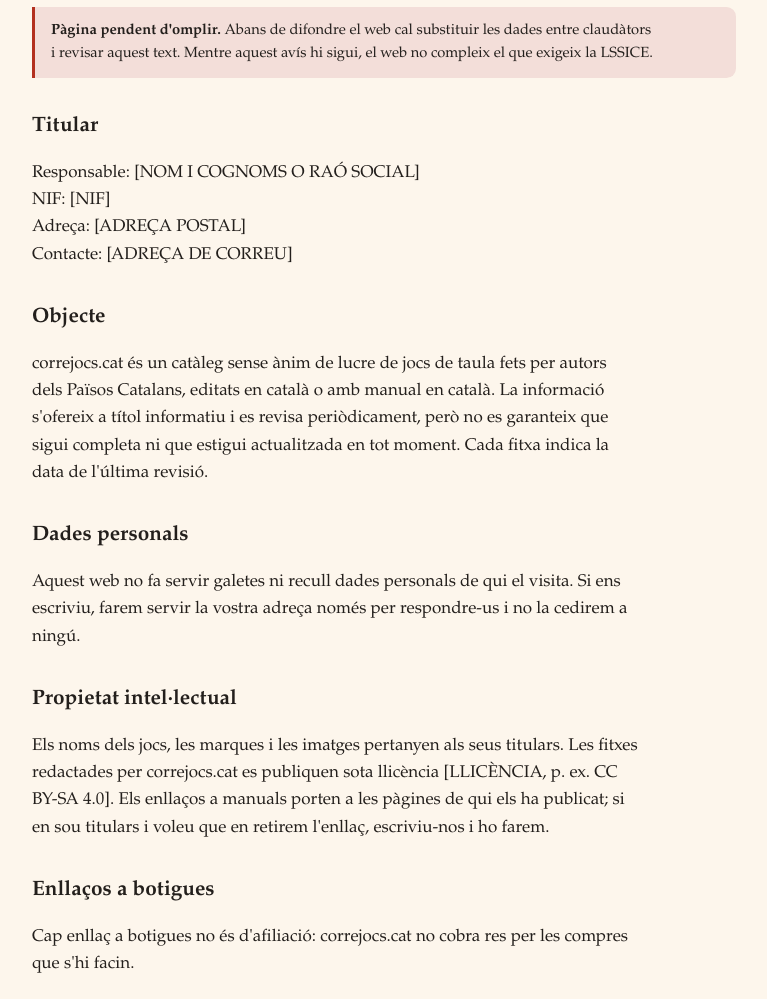
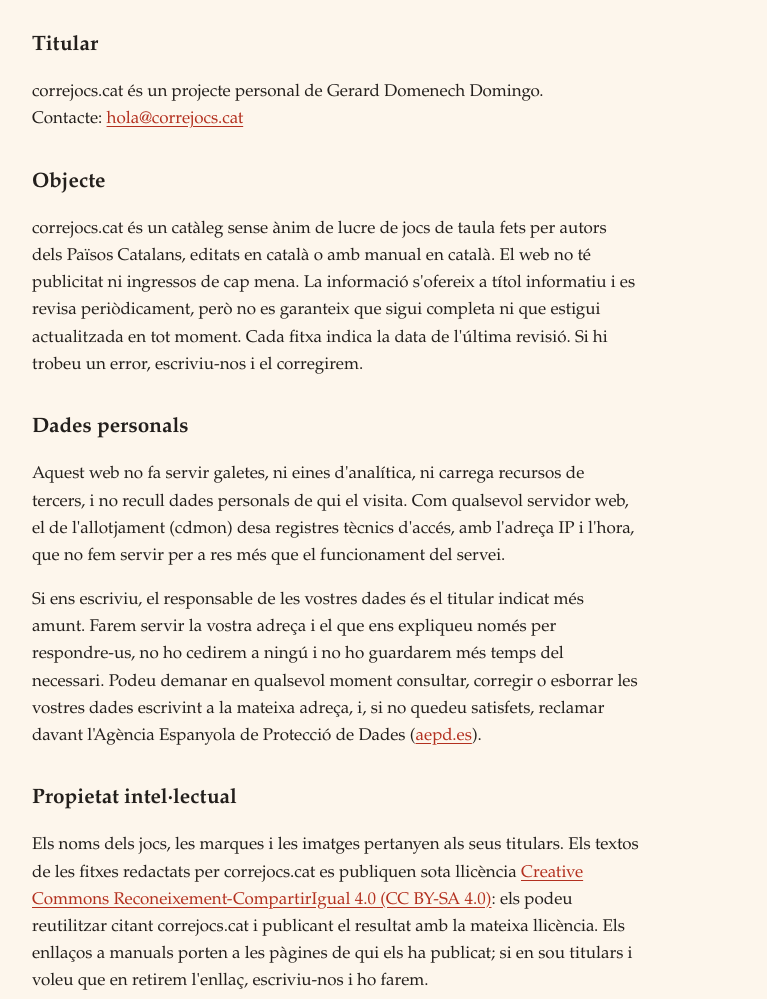
Before and after one commit to GerardDD/correjocs, an Astro site: page /avis-legal in a window 1280 px wide. Shown: the part 157-1156 px from the top of the page, without its empty margins (84-851 px from the left). Built offline with nearby package versions, Linux system fonts and the light colour scheme; Astro itself is replaced by a stand-in of ours.

Commit message:
Omple l'avís legal: titular, contacte, dades personals i llicència CC BY-SA 4.0
Co-Authored-By: Claude Opus 5.5 <noreply@anthropic.com>
Claude-Session: https://claude.ai/code/session_0167Zk97DBVzjduNFjN9TJko

```diff
--- a/src/pages/avis-legal.astro
+++ b/src/pages/avis-legal.astro
@@ -6,45 +6,51 @@ import Base from '../layouts/Base.astro';
   <article class="fitxa cos-text">
     <h1>Avís legal</h1>
 
-    <div class="avis">
-      <p>
-        <strong>Pàgina pendent d'omplir.</strong> Abans de difondre el web cal
-        substituir les dades entre claudàtors i revisar aquest text. Mentre
-        aquest avís hi sigui, el web no compleix el que exigeix la LSSICE.
-      </p>
-    </div>
-
     <h2>Titular</h2>
     <p>
-      Responsable: [NOM I COGNOMS O RAÓ SOCIAL]<br />
-      NIF: [NIF]<br />
-      Adreça: [ADREÇA POSTAL]<br />
-      Contacte: [ADREÇA DE CORREU]
+      correjocs.cat és un projecte personal de Gerard Domenech Domingo.<br />
+      Contacte: <a href="mailto:hola@correjocs.cat">hola@correjocs.cat</a>
     </p>
 
     <h2>Objecte</h2>
     <p>
       correjocs.cat és un catàleg sense ànim de lucre de jocs de taula fets per
       autors dels Països Catalans, editats en català o amb manual en català.
+      El web no té publicitat ni ingressos de cap mena.
       La informació s'ofereix a títol informatiu i es revisa periòdicament, però
       no es garanteix que sigui completa ni que estigui actualitzada en tot
-      moment. Cada fitxa indica la data de l'última revisió.
+      moment. Cada fitxa indica la data de l'última revisió. Si hi trobeu un
+      error, escriviu-nos i el corregirem.
     </p>
 
     <h2>Dades personals</h2>
     <p>
-      Aquest web no fa servir galetes ni recull dades personals de qui el
-      visita. Si ens escriviu, farem servir la vostra adreça només per
-      respondre-us i no la cedirem a ningú.
+      Aquest web no fa servir galetes, ni eines d'analítica, ni carrega
+      recursos de tercers, i no recull dades personals de qui el visita. Com
+      qualsevol servidor web, el de l'allotjament (cdmon) desa registres
+      tècnics d'accés, amb l'adreça IP i l'hora, que no fem servir per a res
+      més que el funcionament del servei.
+    </p>
+    <p>
+      Si ens escriviu, el responsable de les vostres dades és el titular
+      indicat més amunt. Farem servir la vostra adreça i el que ens expliqueu
+      només per respondre-us, no ho cedirem a ningú i no ho guardarem més
+      temps del necessari. Podeu demanar en qualsevol moment consultar,
+      corregir o esborrar les vostres dades escrivint a la mateixa adreça, i,
+      si no quedeu satisfets, reclamar davant l'Agència Espanyola de
+      Protecció de Dades (<a href="https://www.aepd.es">aepd.es</a>).
     </p>
 
     <h2>Propietat intel·lectual</h2>
     <p>
       Els noms dels jocs, les marques i les imatges pertanyen als seus titulars.
-      Les fitxes redactades per correjocs.cat es publiquen sota llicència
-      [LLICÈNCIA, p. ex. CC BY-SA 4.0]. Els enllaços a manuals porten a les
-      pàgines de qui els ha publicat; si en sou titulars i voleu que en retirem
-      l'enllaç, escriviu-nos i ho farem.
+      Els textos de les fitxes redactats per correjocs.cat es publiquen sota
+      llicència
+      <a href="https://creativecommons.org/licenses/by-sa/4.0/deed.ca">Creative Commons Reconeixement-CompartirIgual 4.0 (CC BY-SA 4.0)</a>:
+      els podeu reutilitzar citant correjocs.cat i publicant el resultat amb la
+      mateixa llicència. Els enllaços a manuals porten a les pàgines de qui els
+      ha publicat; si en sou titulars i voleu que en retirem l'enllaç,
+      escriviu-nos i ho farem.
     </p>
 
     <h2>Enllaços a botigues</h2>
```
